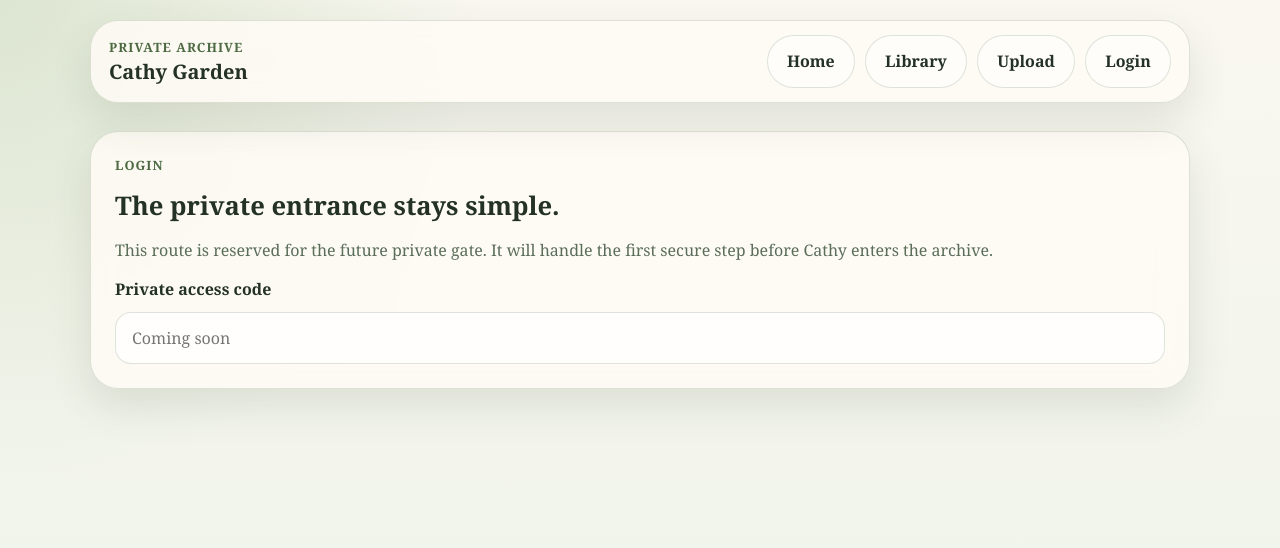
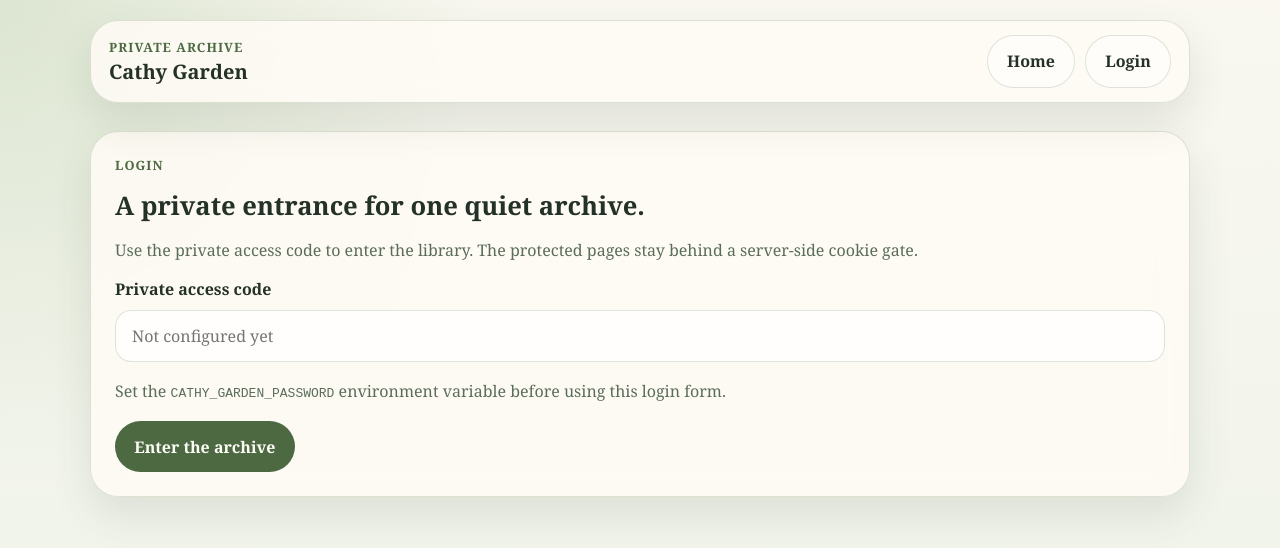
Before and after one commit to in63119/cathy-garden, a Next.js app: page /login in a window 1280 px wide. Shown: the top 548 px of the page. Built offline with nearby package versions, Linux system fonts and the light colour scheme; no server answers.

Commit message:
feat: add private password auth flow

```diff
--- a/components/site-header.tsx
+++ b/components/site-header.tsx
@@ -1,13 +1,19 @@
 import Link from "next/link";
 
-const links = [
-  { href: "/", label: "Home" },
+import { isAuthenticated } from "@/lib/auth-server";
+
+const publicLinks = [{ href: "/", label: "Home" }];
+const privateLinks = [
   { href: "/library", label: "Library" },
   { href: "/upload", label: "Upload" },
-  { href: "/login", label: "Login" },
 ];
 
-export function SiteHeader() {
+export async function SiteHeader() {
+  const authenticated = await isAuthenticated();
+  const links = authenticated
+    ? [...publicLinks, ...privateLinks]
+    : [...publicLinks, { href: "/login", label: "Login" }];
+
   return (
     <header
       style={{
@@ -58,6 +64,18 @@ export function SiteHeader() {
                 {link.label}
               </Link>
             ))}
+
+            {authenticated ? (
+              <form action="/api/auth/logout" method="post">
+                <button
+                  type="submit"
+                  className="button-link secondary"
+                  style={{ cursor: "pointer" }}
+                >
+                  Logout
+                </button>
+              </form>
+            ) : null}
           </nav>
         </div>
       </div>
--- /dev/null
+++ b/lib/auth-server.ts
@@ -0,0 +1,88 @@
+import { cookies } from "next/headers";
+import { redirect } from "next/navigation";
+
+import {
+  AUTH_COOKIE_NAME,
+  DEFAULT_REDIRECT_PATH,
+  createSessionCookieValue,
+  verifyPasswordAttempt,
+  verifySessionCookieValue,
+} from "@/lib/auth";
+
+const PASSWORD_ENV_NAME = "CATHY_GARDEN_PASSWORD";
+const SECRET_ENV_NAME = "CATHY_GARDEN_AUTH_SECRET";
+
+function getConfiguredPassword() {
+  return process.env[PASSWORD_ENV_NAME] ?? "";
+}
+
+function getConfiguredSecret() {
+  return process.env[SECRET_ENV_NAME] ?? getConfiguredPassword();
+}
+
+export function isAuthConfigured() {
+  return getConfiguredPassword().length > 0;
+}
+
+export async function isAuthenticated() {
+  const cookieStore = await cookies();
+  const sessionCookie = cookieStore.get(AUTH_COOKIE_NAME)?.value;
+  const secret = getConfiguredSecret();
+
+  if (!sessionCookie || !secret) {
+    return false;
+  }
+
+  return verifySessionCookieValue(sessionCookie, secret);
+}
+
+export async function requireAuthenticatedSession() {
+  const authenticated = await isAuthenticated();
+
+  if (!authenticated) {
+    redirect("/login");
+  }
+}
+
+export async function establishAuthenticatedSession() {
+  const cookieStore = await cookies();
+  const secret = getConfiguredSecret();
+
+  cookieStore.set({
+    name: AUTH_COOKIE_NAME,
+    value: createSessionCookieValue(secret),
+    httpOnly: true,
+    sameSite: "lax",
+    secure: process.env.NODE_ENV === "production",
+    path: "/",
+    maxAge: 60 * 60 * 24 * 30,
+  });
+}
+
+export async function clearAuthenticatedSession() {
+  const cookieStore = await cookies();
+  cookieStore.delete(AUTH_COOKIE_NAME);
+}
+
+export function validateLoginAttempt(password: string) {
+  const expectedPassword = getConfiguredPassword();
+
+  if (!expectedPassword) {
+    return {
+      ok: false,
+      reason: "not-configured" as const,
+    };
+  }
+
+  if (!verifyPasswordAttempt(password, expectedPassword)) {
+    return {
+      ok: false,
+      reason: "invalid-password" as const,
+    };
+  }
+
+  return {
+    ok: true as const,
+    redirectTo: DEFAULT_REDIRECT_PATH,
+  };
+}
--- /dev/null
+++ b/lib/auth.ts
@@ -0,0 +1,52 @@
+import { createHmac, timingSafeEqual } from "crypto";
+
+export const AUTH_COOKIE_NAME = "cathy-garden-session";
+export const DEFAULT_REDIRECT_PATH = "/library";
+export const PROTECTED_PATH_PREFIXES = ["/library", "/upload", "/media"];
+
+export function isProtectedPath(pathname: string) {
+  return PROTECTED_PATH_PREFIXES.some(
+    (prefix) => pathname === prefix || pathname.startsWith(`${prefix}/`)
+  );
+}
+
+export function getSafeRedirectPath(candidate?: string | null) {
+  if (!candidate || !candidate.startsWith("/") || candidate.startsWith("//")) {
+    return DEFAULT_REDIRECT_PATH;
+  }
+
+  if (candidate === "/login") {
+    return DEFAULT_REDIRECT_PATH;
+  }
+
+  return candidate;
+}
+
+export function createSessionCookieValue(secret: string) {
+  return createHmac("sha256", secret)
+    .update("cathy-garden-private-session")
+    .digest("hex");
+}
+
+export function verifySessionCookieValue(value: string, secret: string) {
+  const expectedValue = createSessionCookieValue(secret);
+  const valueBuffer = Buffer.from(value);
+  const expectedBuffer = Buffer.from(expectedValue);
+
+  if (valueBuffer.length !== expectedBuffer.length) {
+    return false;
+  }
+
+  return timingSafeEqual(valueBuffer, expectedBuffer);
+}
+
+export function verifyPasswordAttempt(input: string, expected: string) {
+  const inputBuffer = Buffer.from(input);
+  const expectedBuffer = Buffer.from(expected);
+
+  if (inputBuffer.length !== expectedBuffer.length) {
+    return false;
+  }
+
+  return timingSafeEqual(inputBuffer, expectedBuffer);
+}
--- a/src/app/login/page.tsx
+++ b/src/app/login/page.tsx
@@ -1,27 +1,60 @@
+import { redirect } from "next/navigation";
+
 import { SectionCard } from "@/components/section-card";
+import { isAuthConfigured, isAuthenticated } from "@/lib/auth-server";
+import { DEFAULT_REDIRECT_PATH, getSafeRedirectPath } from "@/lib/auth";
 
-export default function LoginPage() {
+type LoginPageProps = {
+  searchParams?: Promise<{
+    error?: string;
+    next?: string;
+  }>;
+};
+
+const errorMessages: Record<string, string> = {
+  "invalid-password": "The private access code did not match.",
+  "not-configured":
+    "This site does not have a private password configured yet.",
+};
+
+export default async function LoginPage({ searchParams }: LoginPageProps) {
+  if (await isAuthenticated()) {
+    redirect(DEFAULT_REDIRECT_PATH);
+  }
+
+  const params = searchParams ? await searchParams : undefined;
+  const nextPath = getSafeRedirectPath(params?.next);
+  const errorMessage = params?.error ? errorMessages[params.error] : undefined;
+  const configured = isAuthConfigured();
+
   return (
     <div className="content-shell" style={{ padding: "16px 0 48px" }}>
       <SectionCard
         eyebrow="Login"
-        title="The private entrance stays simple."
-        description="This route is reserved for the future private gate. It will handle the first secure step before Cathy enters the archive."
+        title="A private entrance for one quiet archive."
+        description="Use the private access code to enter the library. The protected pages stay behind a server-side cookie gate."
       >
-        <div
-          style={{
-            display: "grid",
-            gap: "12px",
-          }}
+        <form
+          action="/api/auth/login"
+          method="post"
+          style={{ display: "grid", gap: "16px" }}
         >
-          <label htmlFor="private-code" style={{ fontWeight: 700 }}>
+          <input type="hidden" name="redirectTo" value={nextPath} />
+
+          <div style={{ display: "grid", gap: "10px" }}>
+            <label htmlFor="password" style={{ fontWeight: 700 }}>
               Private access code
             </label>
             <input
-            id="private-code"
+              id="password"
+              name="password"
               type="password"
-            placeholder="Coming soon"
-            disabled
+              autoComplete="current-password"
+              placeholder={
+                configured ? "Enter the shared private password" : "Not configured yet"
+              }
+              disabled={!configured}
+              aria-invalid={errorMessage ? true : undefined}
               style={{
                 borderRadius: "16px",
                 border: "1px solid var(--border)",
@@ -30,6 +63,36 @@ export default function LoginPage() {
               }}
             />
           </div>
+
+          {errorMessage ? (
+            <p
+              role="alert"
+              style={{
+                margin: 0,
+                color: "#7f3a2e",
+                fontWeight: 700,
+              }}
+            >
+              {errorMessage}
+            </p>
+          ) : null}
+
+          {!configured ? (
+            <p style={{ margin: 0, color: "var(--muted)", lineHeight: 1.7 }}>
+              Set the <code>CATHY_GARDEN_PASSWORD</code> environment variable
+              before using this login form.
+            </p>
+          ) : null}
+
+          <button
+            type="submit"
+            className="button-link primary"
+            disabled={!configured}
+            style={{ width: "fit-content", border: "none", cursor: "pointer" }}
+          >
+            Enter the archive
+          </button>
+        </form>
       </SectionCard>
     </div>
   );
```
Also changed, not shown: src/app/(private)/layout.tsx (added, +15 -0 lines), src/app/api/auth/login/route.ts (added, +23 -0 lines), src/app/api/auth/logout/route.ts (added, +8 -0 lines), src/app/(private)/library/page.tsx (renamed from src/app/library/page.tsx), src/app/(private)/media/[id]/page.tsx (renamed from src/app/media/[id]/page.tsx), src/app/(private)/upload/page.tsx (renamed from src/app/upload/page.tsx), 3 other files (tests, documents, lock files or other folders). Lines whose indentation alone changed are shown as unchanged.
